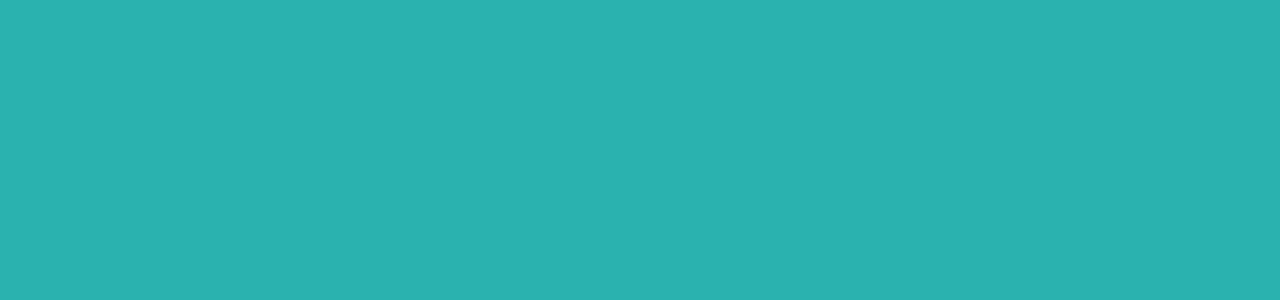
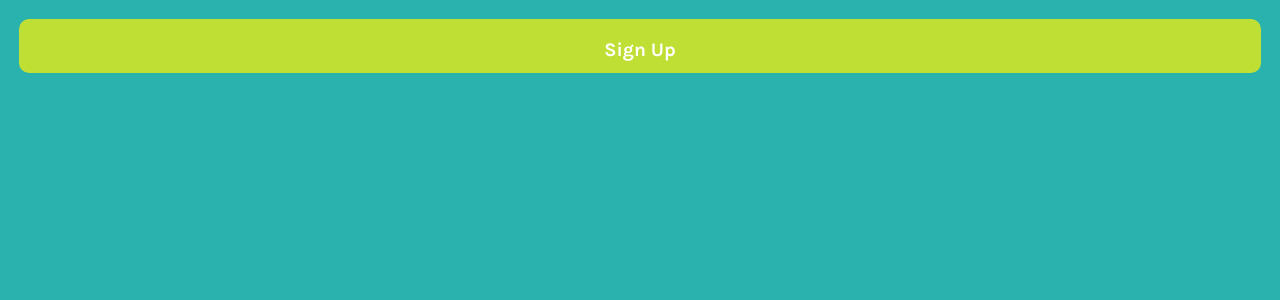
Before and after one commit to Skorin-Vladislav/frontend-mentor-single-price-grid, a React (Create React App) app: page / in a window 1280 px wide. Shown: the top 300 px of the page. Built offline with nearby package versions, Linux system fonts and the light colour scheme.

Commit message:
btn component

```diff
--- a/src/App.js
+++ b/src/App.js
@@ -1,10 +1,9 @@
-
-import './App.css';
-
+import "./App.css";
+import Button from "./components/Button/Button";
 function App() {
   return (
     <div className="App">
-
+      <Button />
     </div>
   );
 }
--- /dev/null
+++ b/src/components/Button/Button.css
@@ -0,0 +1,17 @@
+.btn {
+  color: white;
+  background-color: var(--bright-yellow);
+  font-family: "Karla", sans-serif;
+  font-weight: 700;
+  font-size: 1.2em;
+  padding: 1em;
+  margin: 1em;
+  cursor: pointer;
+  border: none;
+  border-radius: 10px;
+  max-height: 20%;
+}
+
+.btn:hover {
+  background-color: hsl(71, 64%, 48%);
+}
--- /dev/null
+++ b/src/components/Button/Button.js
@@ -0,0 +1,9 @@
+import React from 'react'
+import "./Button.css"
+function Button() {
+  return (
+    <button className='btn'>Sign Up</button>
+  )
+}
+
+export default Button
```
